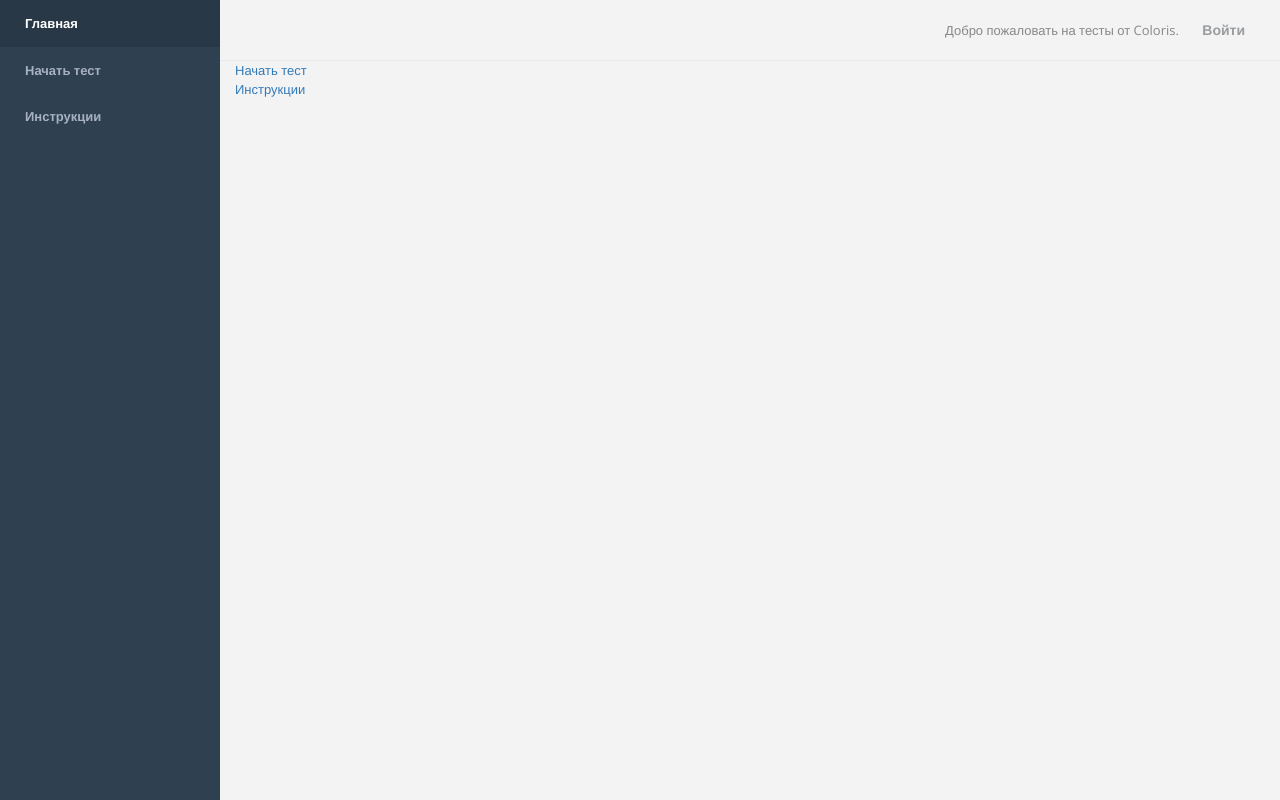
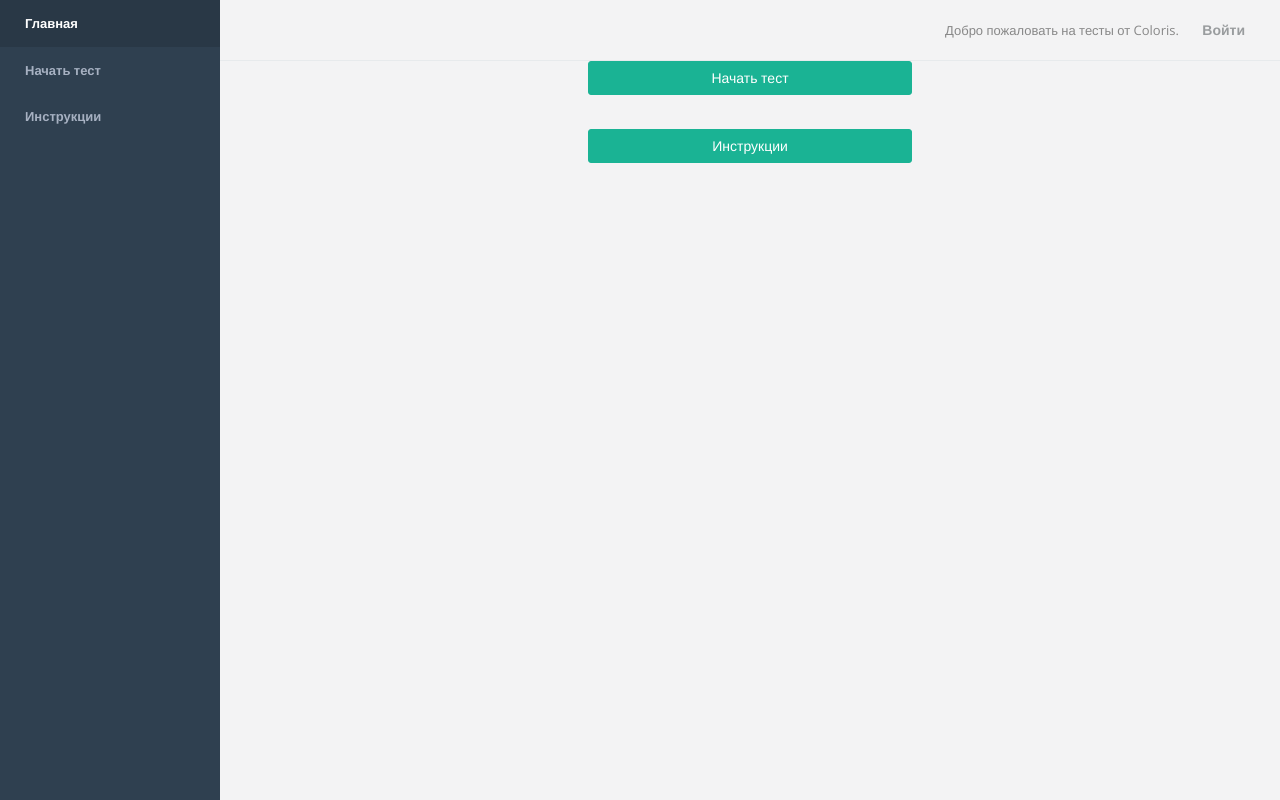
Before and after one commit to torrotnet/oca_test, a Django app: page / in a window 1280 px wide. Run offline with Django 3.2, Linux system fonts and the light colour scheme; data comes from the database, SQL or seed files in the repository; both versions use the stored data as it was after the commit; some libraries are stand-ins or nearby versions.

```diff
--- a/oca_test/choices.py
+++ b/oca_test/choices.py
@@ -1,3 +1,4 @@
+# coding=utf-8
 ANSWERFORM_CHOICES = (('1', 'Yes',), ('2', 'Do not know',), ('3', 'No'))
 
 QUESTION_CHOICES = [("A", "A"), ("B", "B"), ("C", "C"), ("D", "D"), ("E", "E"), ("F", "F"), ("G", "G"), ("H", "H"),
@@ -5,4 +6,4 @@ QUESTION_CHOICES = [("A", "A"), ("B", "B"), ("C", "C"), ("D", "D"), ("E", "E"),
 
 USER_AGE_CHOICES = [(u'1', u"14-18"), (u'2', u"18+")]
 
-USER_SEX_CHOICES = [(u'1', u"female"), (u'2', u"male")]
+USER_SEX_CHOICES = [(u'1', u"Женский"), (u'2', u"Мужской")]
--- a/oca_test/templates/home.html
+++ b/oca_test/templates/home.html
@@ -1,10 +1,14 @@
 {% extends "base.html" %}
 {% block content %}
-    <a href="/test/">Начать тест</a>
+    <div class="row">
+    <div class="col-lg-4 col-lg-offset-4">
+    <a href="/test/" class="btn btn-primary btn-block m-b">Начать тест</a>
     <br>
-    <a href="/instructions/">Инструкции</a>
+    <a href="/instructions/" class="btn btn-primary btn-block m-b">Инструкции</a>
     {% if user.is_authenticated %}
         <br>
-        <a href="/results/">Результаты</a>
+        <a href="/results/" class="btn btn-primary btn-block m-b">Результаты</a>
     {% endif %}
+    </div>
+    </div>
 {% endblock %}
--- a/oca_test/templates/oca_test.html
+++ b/oca_test/templates/oca_test.html
@@ -4,6 +4,7 @@
     <p align="right">Перед началом теста обязательно прочитайте
         <a href="/instructions/"><strong>инструкцию</strong></a>.
     </p>
+    {% if not thank_you %}
     <form method="post" action="">{% csrf_token %}
         <div class="row">
             <div class="col-lg-4 col-lg-offset-4">
@@ -65,4 +66,8 @@
             </div>
         </div>
     </form>
+    {% else %}
+        <h3 align="center"><strong>{{ thank_you }}</strong></h3>
+    {% endif %}
+
 {% endblock %}
--- a/oca_test/views.py
+++ b/oca_test/views.py
@@ -207,7 +207,7 @@ def test(request):
 
             context = {
                 "title": "Результаты теста отправлены на обработку - мы с Вами свяжемся.",
-                # "request": request,
+                "thank_you": "Спасибо за Ваши ответы, Мы с Вами свяжемся в ближайшее время."
             }
         except:
             checked = []
```
Also changed, not shown: db.sqlite3.
